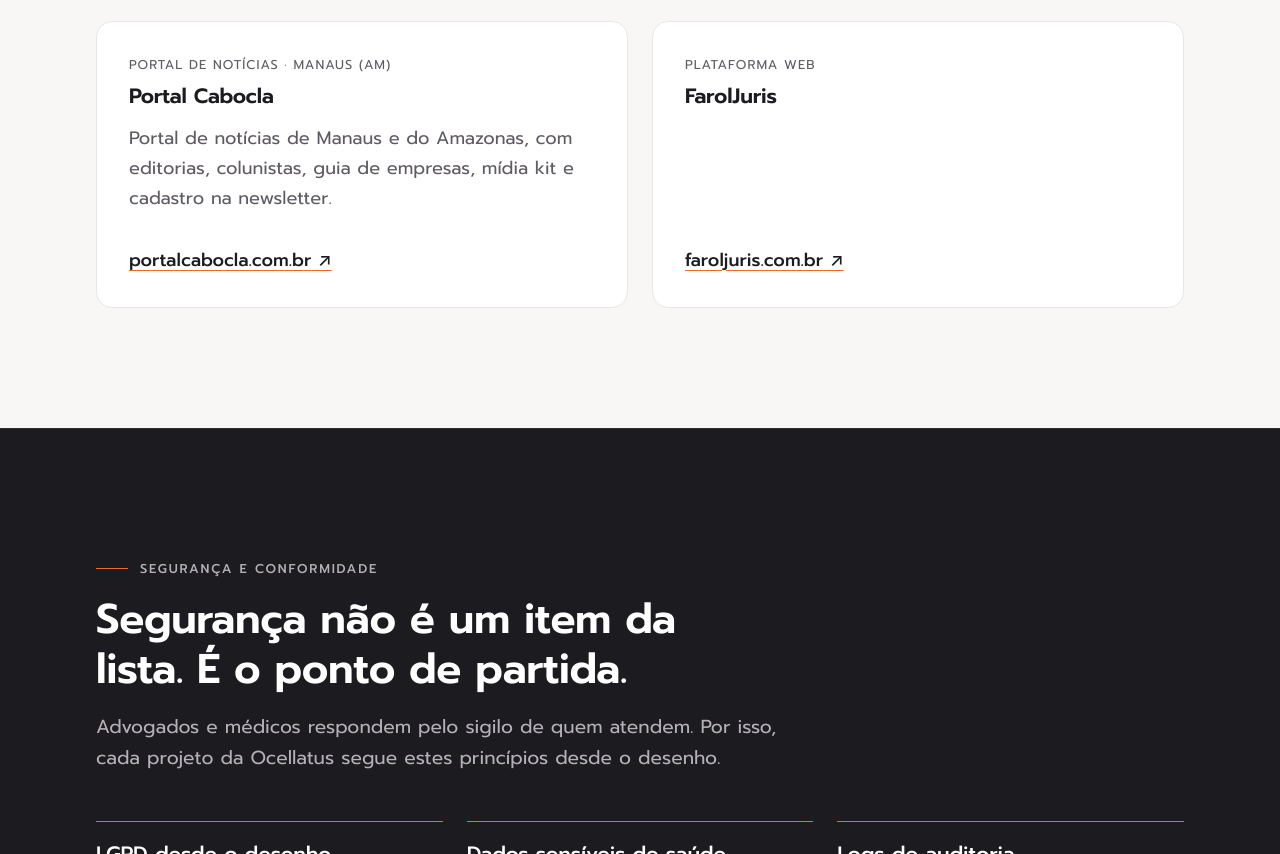
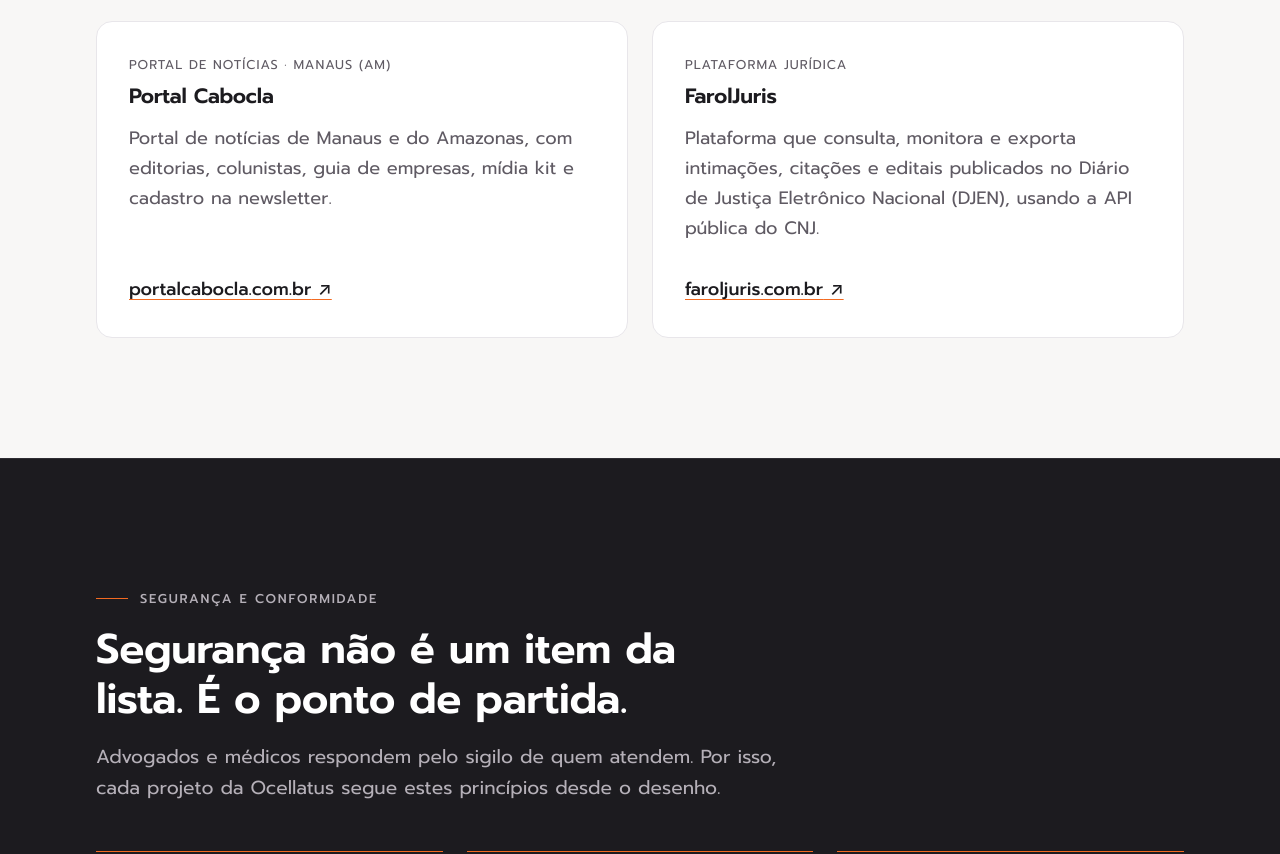
Before and after one commit to OcellatusLab/OcellatusLab.github.io, a plain HTML site: page index.html in a window 1280 px wide. Shown: the part 6354-7208 px from the top of the page. Drawn offline with Linux system fonts and the light colour scheme.

Commit message:
Adiciona a descrição do FarolJuris no portfólio
Co-Authored-By: Claude Opus 5.5 <noreply@anthropic.com>
Claude-Session: https://claude.ai/code/session_01BFRNDDefPXbnCSYtgaRbXQ

```diff
--- a/index.html
+++ b/index.html
@@ -442,8 +442,9 @@
             <p class="projeto__link"><a href="https://portalcabocla.com.br/" target="_blank" rel="noopener noreferrer">portalcabocla.com.br<span class="visualmente-oculto"> (abre em nova aba)</span></a></p>
           </li>
           <li class="cartao projeto revelar">
-            <p class="projeto__tipo">Plataforma web</p>
+            <p class="projeto__tipo">Plataforma jurídica</p>
             <h3>FarolJuris</h3>
+            <p>Plataforma que consulta, monitora e exporta intimações, citações e editais publicados no Diário de Justiça Eletrônico Nacional (DJEN), usando a API pública do CNJ.</p>
             <p class="projeto__link"><a href="http://faroljuris.com.br/" target="_blank" rel="noopener noreferrer">faroljuris.com.br<span class="visualmente-oculto"> (abre em nova aba)</span></a></p>
           </li>
         </ul>
```
Also changed, not shown: llms-full.txt.
